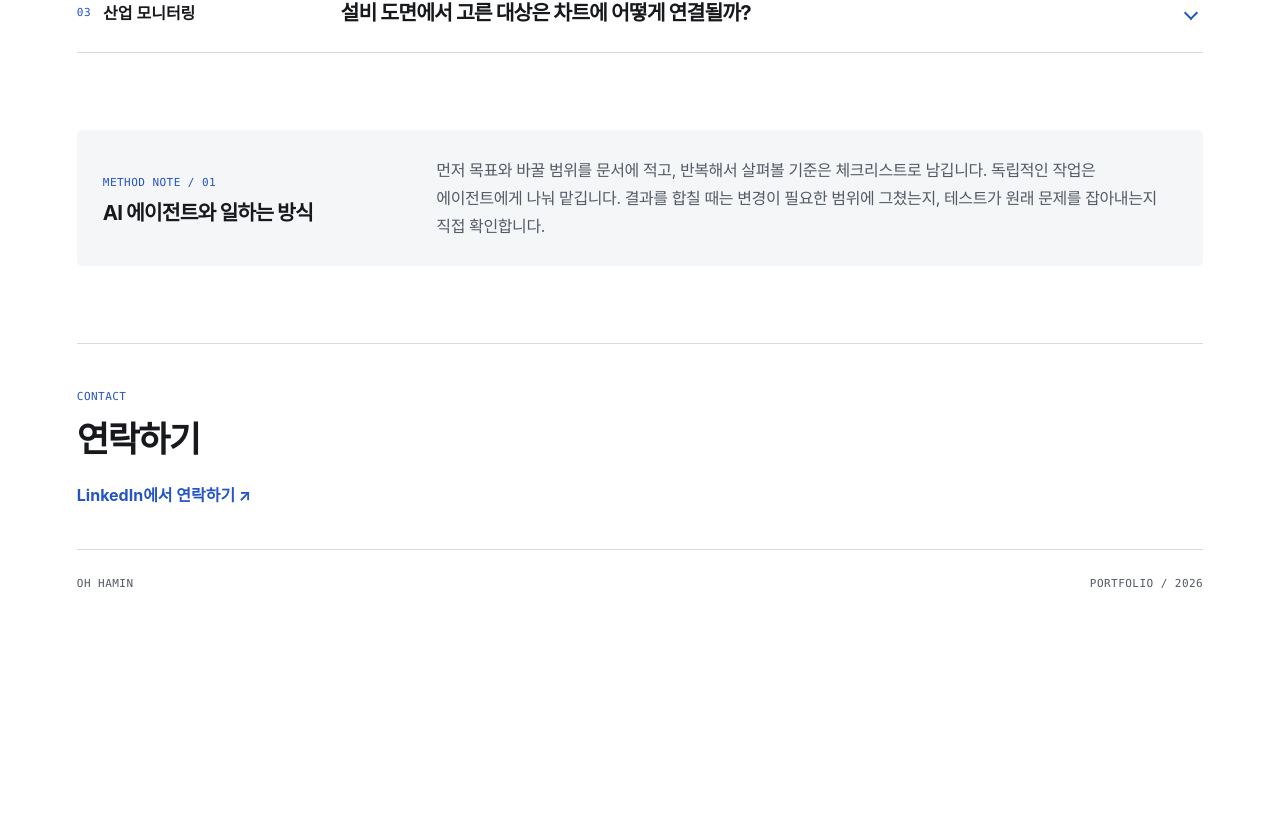
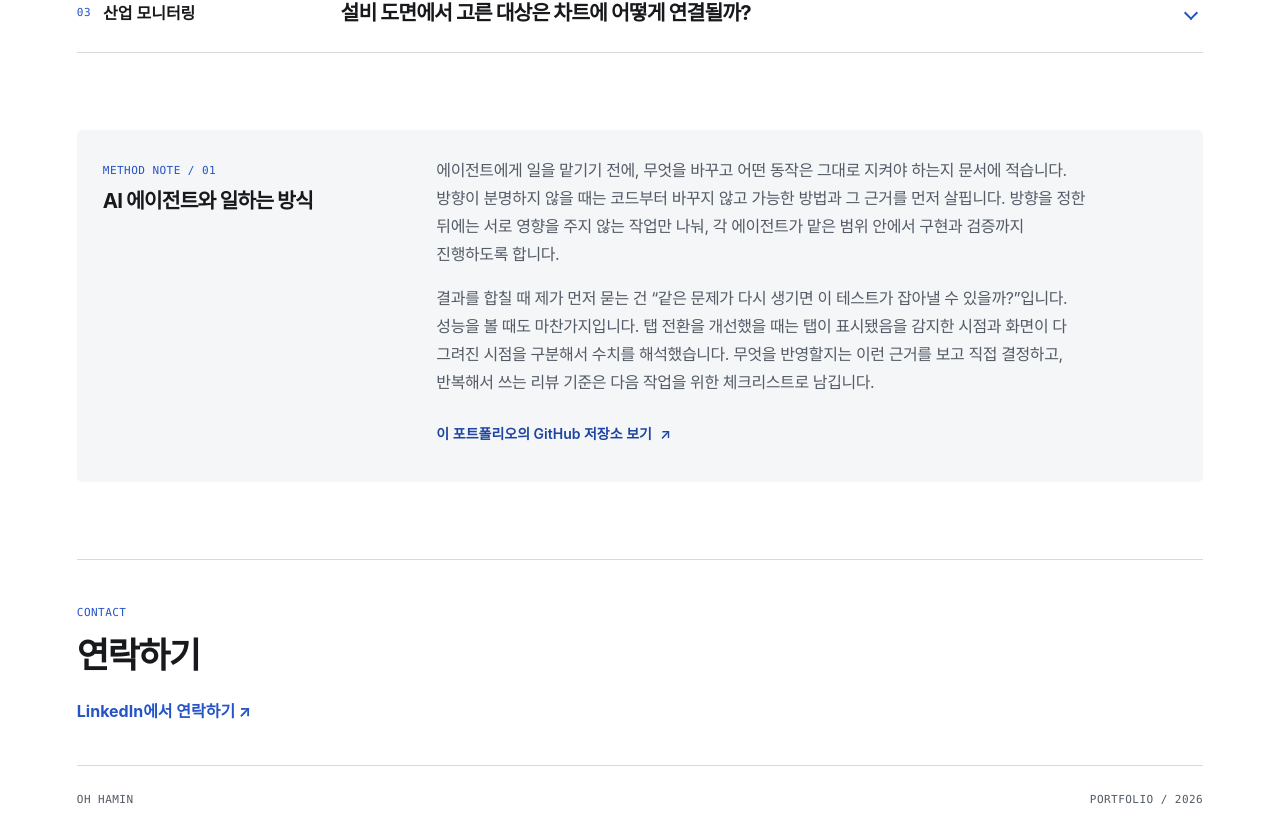
Before and after one commit to ohamin26/portfolio-release, a Next.js app: page / in a window 1280 px wide. Shown: the part 1338-2171 px from the top of the page. Before the commit the page ends 1955 px from the top, so only its background shows below. Built offline with nearby package versions, Linux system fonts and the light colour scheme.

Commit message:
feat: [P29] AI 협업 방식 소개 보강 및 포트폴리오 저장소 연결 (#56)
Closes #50

```diff
--- a/src/app/_components/home-screen.tsx
+++ b/src/app/_components/home-screen.tsx
@@ -3,8 +3,9 @@ import { SkipLink } from "@/common/components/ui/skip-link";
 import { PortfolioMark } from "@/common/components/ui/icons/portfolio-mark";
 import { ProfileSection } from "./profile-section";
 import { WorkSection } from "./work-section";
+import { MethodSection } from "./method-section";
 import { LinkedInLink } from "./linkedin-link";
-import { bodyCopy, folioLabel, microLabel, sectionTitle } from "./home-typography";
+import { folioLabel, microLabel } from "./home-typography";
 
 const navLink = "flex min-h-11 min-w-11 items-center justify-center text-[.875rem] font-[550] hover:underline hover:underline-offset-[.2em] home-narrow:text-[.8rem]";
 
@@ -26,15 +27,7 @@ export function HomeScreen() {
       <main id="main-content" tabIndex={-1}>
         <ProfileSection />
         <WorkSection />
-        <section className="my-[clamp(52px,6vw,88px)] grid scroll-mt-6 grid-cols-[minmax(0,29%)_minmax(0,1fr)] items-center gap-[22px] rounded-[5px] bg-muted p-[26px] home-stack:my-[46px] home-stack:grid-cols-1 home-stack:gap-3 home-stack:p-5" id="method" tabIndex={-1} aria-labelledby="method-title">
-          <div>
-            <span className={microLabel} lang="en">METHOD NOTE / 01</span>
-            <h2 className={`mt-1.5 ${sectionTitle}`} id="method-title">AI 에이전트와 일하는 방식</h2>
-          </div>
-          <p className={bodyCopy}>먼저 목표와 바꿀 범위를 문서에 적고, 반복해서 살펴볼 기준은 체크리스트로 남깁니다.
-            독립적인 작업은 에이전트에게 나눠 맡깁니다. 결과를 합칠 때는 변경이 필요한 범위에 그쳤는지,
-            테스트가 원래 문제를 잡아내는지 직접 확인합니다.</p>
-        </section>
+        <MethodSection />
       </main>
       <footer className="scroll-mt-6 border-t border-border pt-[clamp(28px,3vw,46px)]" id="contact" tabIndex={-1} aria-labelledby="contact-title">
         <span className={microLabel} lang="en">CONTACT</span>
--- /dev/null
+++ b/src/app/_components/method-section.tsx
@@ -0,0 +1,32 @@
+import { Button } from "@/common/components/ui/button";
+import { NavigationArrow } from "@/common/components/ui/icons/navigation-arrow";
+import { bodyCopy, microLabel, sectionTitle } from "./home-typography";
+
+export function MethodSection() {
+  return (
+    <section className="my-[clamp(52px,6vw,88px)] grid scroll-mt-6 grid-cols-[minmax(0,29%)_minmax(0,1fr)] items-start gap-[22px] rounded-[5px] bg-muted p-[26px] home-stack:my-[46px] home-stack:grid-cols-1 home-stack:gap-3 home-stack:p-5" id="method" tabIndex={-1} aria-labelledby="method-title">
+      <div>
+        <span className={microLabel} lang="en">METHOD NOTE / 01</span>
+        <h2 className={`mt-1.5 ${sectionTitle}`} id="method-title">AI 에이전트와 일하는 방식</h2>
+      </div>
+      <div className="min-w-0 max-w-prose space-y-4">
+        <p className={bodyCopy}>
+          에이전트에게 일을 맡기기 전에, 무엇을 바꾸고 어떤 동작은 그대로 지켜야 하는지 문서에 적습니다.
+          방향이 분명하지 않을 때는 코드부터 바꾸지 않고 가능한 방법과 그 근거를 먼저 살핍니다.
+          방향을 정한 뒤에는 서로 영향을 주지 않는 작업만 나눠, 각 에이전트가 맡은 범위 안에서 구현과 검증까지 진행하도록 합니다.
+        </p>
+        <p className={bodyCopy}>
+          결과를 합칠 때 제가 먼저 묻는 건 “같은 문제가 다시 생기면 이 테스트가 잡아낼 수 있을까?”입니다.
+          성능을 볼 때도 마찬가지입니다. 탭 전환을 개선했을 때는 탭이 표시됐음을 감지한 시점과 화면이 다 그려진 시점을 구분해서 수치를 해석했습니다.
+          무엇을 반영할지는 이런 근거를 보고 직접 결정하고, 반복해서 쓰는 리뷰 기준은 다음 작업을 위한 체크리스트로 남깁니다.
+        </p>
+        <Button asChild variant="link" className="max-w-full justify-start px-0 text-left">
+          <a href="https://github.com/ohamin26/portfolio-release">
+            <span className="min-w-0">이 포트폴리오의 GitHub 저장소 보기</span>
+            <NavigationArrow direction="up-right" />
+          </a>
+        </Button>
+      </div>
+    </section>
+  );
+}
```
Also changed, not shown: 2 other files (tests, documents, lock files or other folders).
